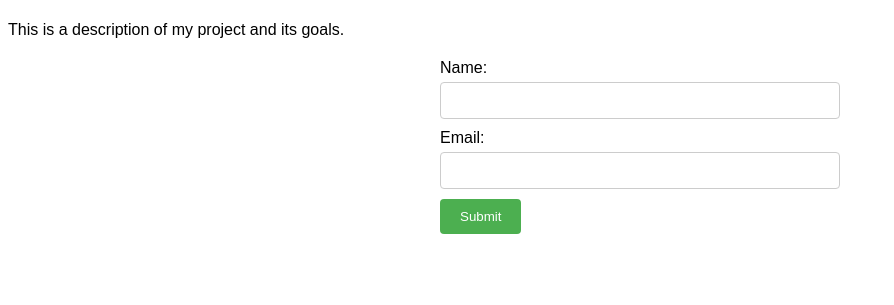
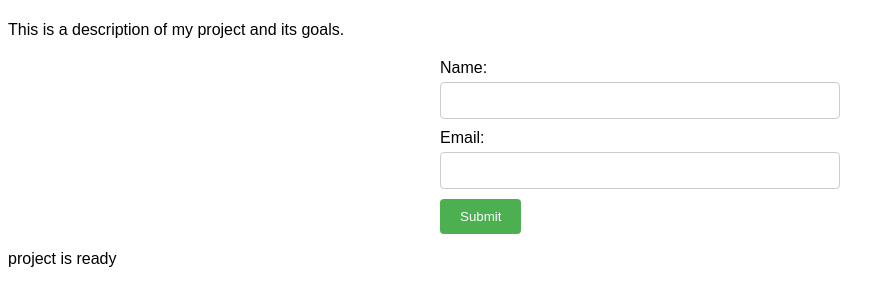
Before and after one commit to AymenOuertani9/git-workflow-exercise, a plain HTML site: page index.html in a window 1280 px wide. Shown: the part 59-364 px from the top of the page, without its empty margins (0-894 px from the left). Drawn offline with Linux system fonts and the light colour scheme.

Commit message:
project is ready added

```diff
--- a/index.html
+++ b/index.html
@@ -17,7 +17,7 @@
 
 <input type="submit" value="Submit">
 </form>
-
+<p> project is ready</p>
 <script>
 document.getElementById("btn-alert").addEventListener("click", function(){
 alert("Thank you for submitting the form!");});
```
